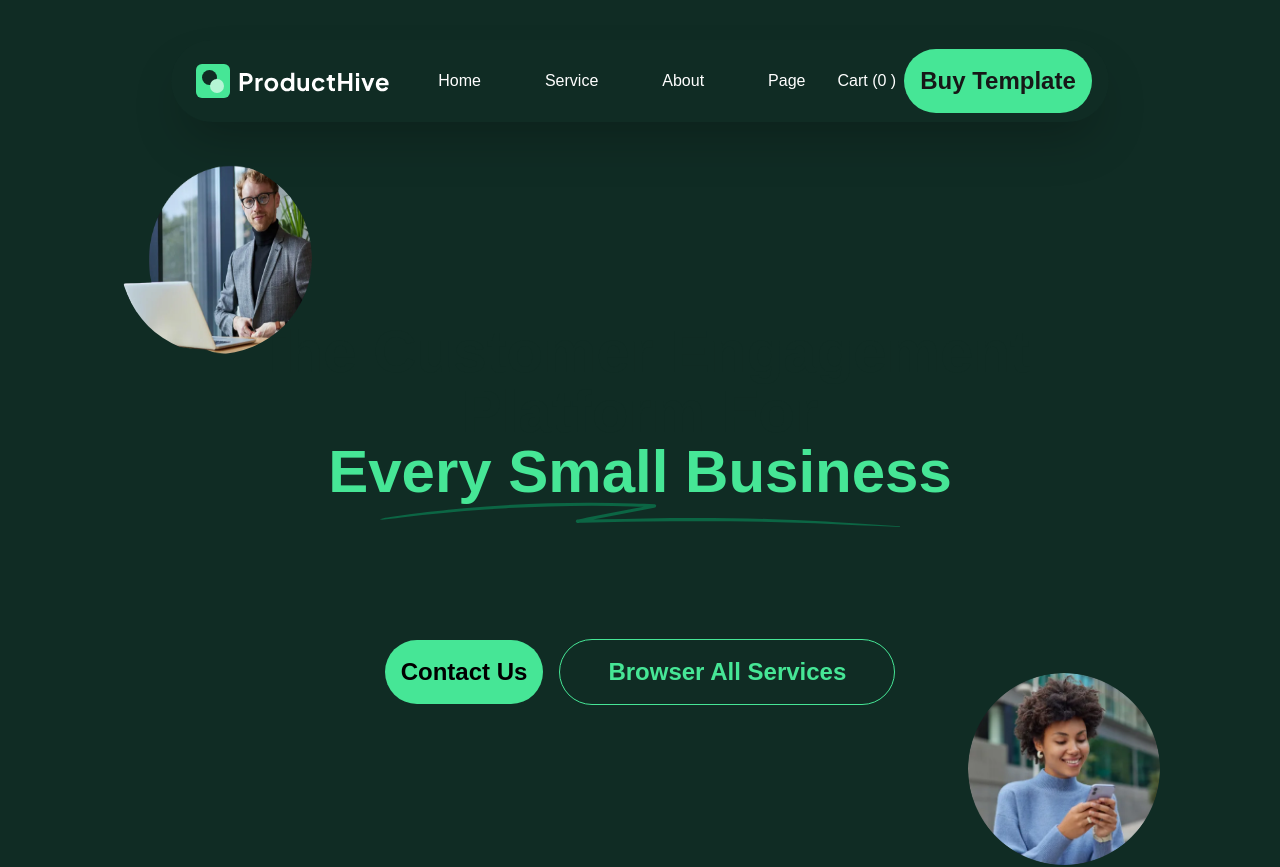
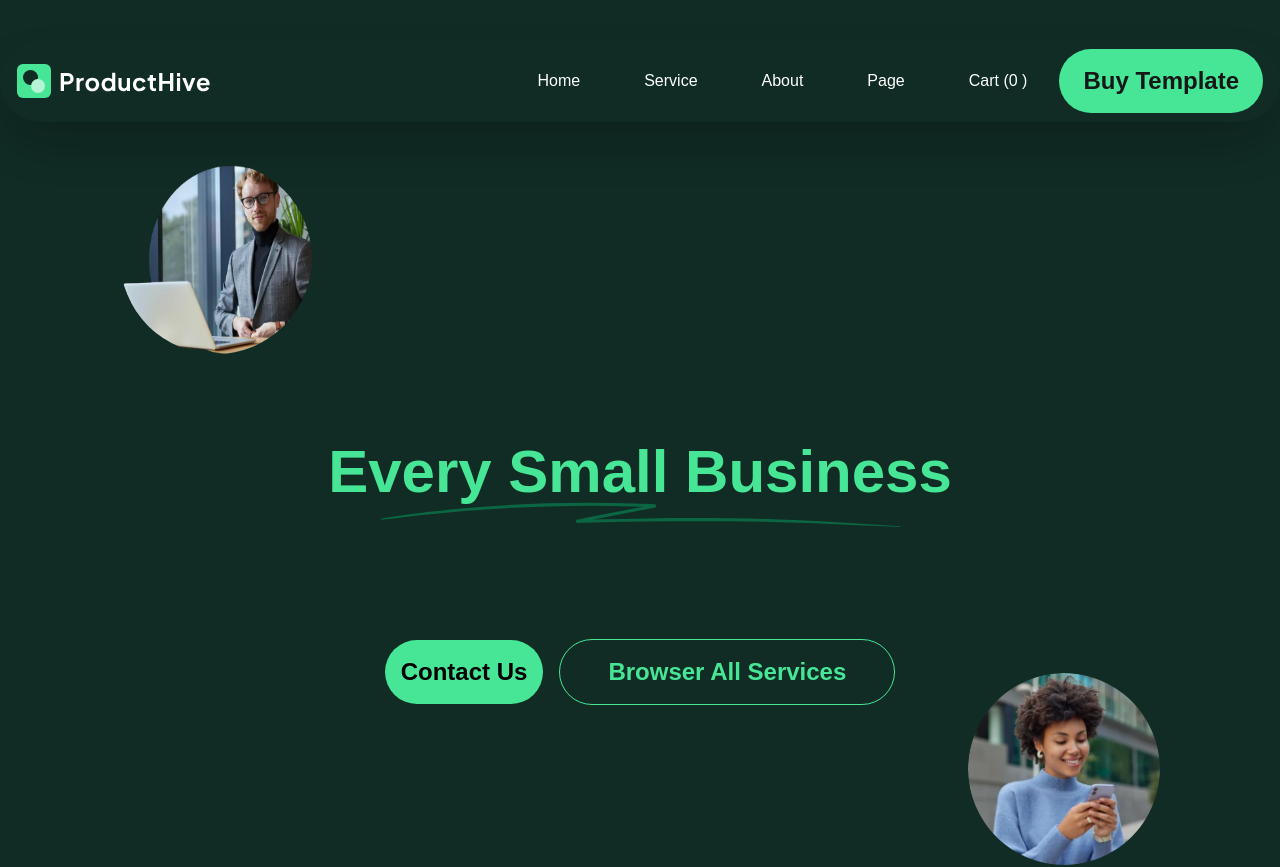
Before and after one commit to Yagya-Adh/product_hive, a Next.js app: page / in a window 1280 px wide. Shown: the top 867 px of the page. Built offline with nearby package versions, Linux system fonts and the light colour scheme.

Commit message:
save changes

```diff
--- a/app/components/button/ButtonPills.tsx
+++ b/app/components/button/ButtonPills.tsx
@@ -56,7 +56,7 @@ const ButtonPills = ({ text, variant, padding }: IPillButtonProps) => {
         <button
           className={`relative rounded-full ${
             padding ? padding : ""
-          }  px-2 mx-2 bg-productHives-buttonColor items-center text-2xl font-bold cursor-pointer overflow-hidden transition-transform duration-300 ease-in-out group`}
+          }   bg-productHives-buttonColor items-center text-2xl font-bold cursor-pointer overflow-hidden transition-transform duration-300 ease-in-out group`}
         >
           <div className="overflow-hidden flex flex-col items-center group">
             <div
--- a/app/components/navbar/NavBar.tsx
+++ b/app/components/navbar/NavBar.tsx
@@ -27,28 +27,29 @@ const NavBar = () => {
 
   return (
     <>
-      <nav className="bg-productHives-mainBackground rounded-full relative  mx-auto">
-        <div className="rounded-full z-10 border border-transparent shadow-2xl flex justify-between items-center bg-transparent p-2 ">
-          <div className="px-4">
-            <MainLogo logo="nav" />
-          </div>
-          <div className="flex justify-between items-center bg-transparent">
-            <ul className="hidden lg:flex items-center ">
+      <nav>
+        <div className="rounded-full bg-productHives-mainBackground z-10 border border-transparent shadow-2xl flex justify-between items-center max-w-screen-2xl p-2 px-4 mx-auto">
+          <MainLogo logo="nav" />
+          <div className="flex justify-between items-center bg-transparent rounded-full">
+            <ul className="hidden lg:flex items-center">
               {routes?.map((linkList) => (
-                <li className="text-white mx-8" key={linkList.id}>
+                <li className="text-white  mx-8" key={linkList.id}>
                   <Link href={linkList.path}>{linkList.name}</Link>
                 </li>
               ))}
 
-              <div className="hidden lg:flex lg:flex-row lg:items-center lg:justify-between">
-                <button className="text-white" onClick={handelCartOpen}>
+              <div className="hidden lg:flex lg:flex-row lg:items-center lg:justify-between p-0 m-0">
+                <button className="text-white mx-8" onClick={handelCartOpen}>
                   Cart (0 )
                 </button>
-                <ButtonPills text="Buy Template" padding="" />
+                <ButtonPills
+                  text="Buy Template"
+                  padding="px-4"
+                  variant="button-default"
+                />
               </div>
             </ul>
-
-            <div className="flex items-center">
+            <div className="flex items-center justify-between">
               <span className="text-white lg:hidden" onClick={handelCartOpen}>
                 Cart (0 )
               </span>
```
